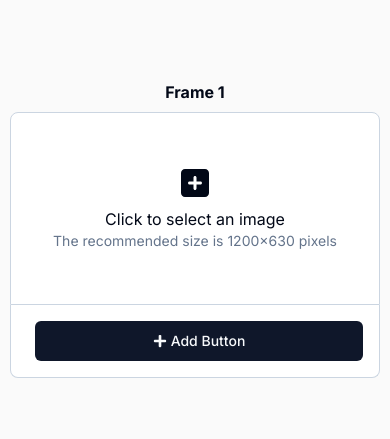
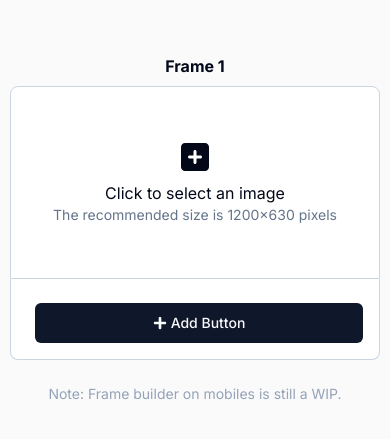
Before and after one commit to 0xbarbs/showcase, a Next.js app: page /create in a window 390 px wide. Shown: the part 193-632 px from the top of the page. Built offline with nearby package versions, Linux system fonts and the light colour scheme.

Commit message:
feat: responsive tweaks to the frame builder

```diff
--- a/components/frame/ButtonContainer.tsx
+++ b/components/frame/ButtonContainer.tsx
@@ -11,7 +11,7 @@ export function ButtonContainer({
   onButtonsChanged: (buttons: ButtonData[]) => void;
 }) {
   return (
-    <div className="flex bg-white p-4 border-rad rounded-b-lg border border-slate-300 border-t-0">
+    <div className="flex flex-wrap bg-white p-4 border-rad rounded-b-lg border border-slate-300 border-t-0">
       {buttons.map((buttonData, i) => (
         <FrameButton
           key={i}
--- a/components/frame/Frame.tsx
+++ b/components/frame/Frame.tsx
@@ -52,6 +52,8 @@ export function Frame() {
       {frameCount > 0 && (
         <FrameExport frameData={frameData} />
       )}
+
+      <p className="w-full text-sm text-slate-400 text-center mt-6 md:hidden">Note: Frame builder on mobiles is still a WIP.</p>
     </div>
   )
 }
--- a/components/frame/FrameButton.tsx
+++ b/components/frame/FrameButton.tsx
@@ -55,7 +55,7 @@ export function FrameButton({
   return (
     <Popover onOpenChange={onOpenChange}>
       <PopoverTrigger asChild>
-        <Button variant={isAddButton ? "default" : "secondary"} className="flex-1 ms-2">
+        <Button variant={isAddButton ? "default" : "secondary"} className="flex-1 ms-2 basis-2/4 mt-2 md:mt-0 md:basis-1">
           {isAddButton ? (
             <>
               <FaPlus className="mr-1" />
```
